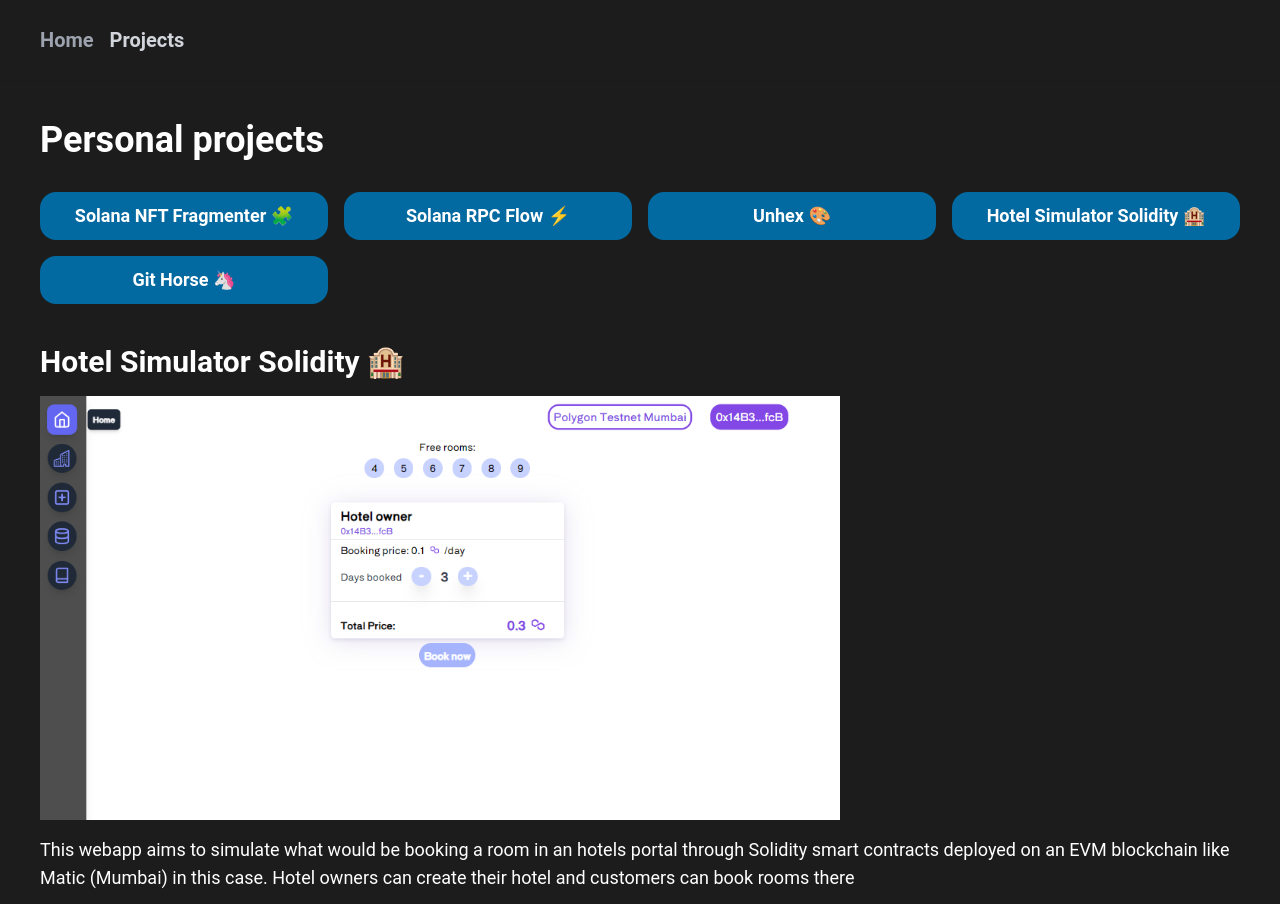
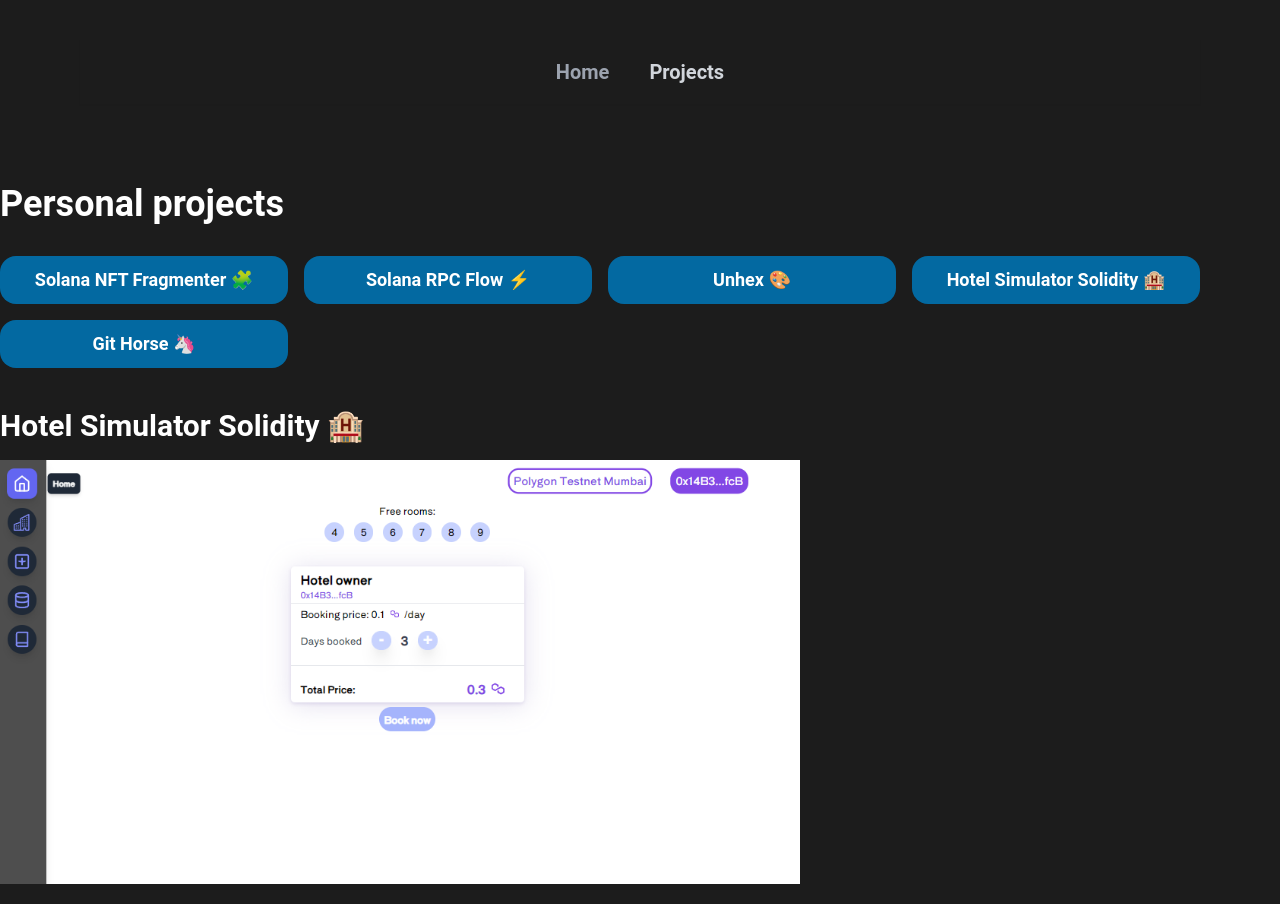
Before and after one commit to aspnxdd/arnau-portfolio, a Next.js app: page /projects in a window 1280 px wide. Shown: the top 904 px of the page. Built offline with nearby package versions, Linux system fonts and the light colour scheme.

Commit message:
feat: center stuff

```diff
--- a/components/layout/Navbar.tsx
+++ b/components/layout/Navbar.tsx
@@ -9,8 +9,8 @@
   const { asPath } = useRouter();
 
   return (
-    <nav className="flex justify-between items-center h-16 relative shadow-sm p-10">
-      <ul className="flex items-center space-x-4 text-xl">
+    <nav className="flex justify-center items-center h-16 shadow-sm m-20 mt-10">
+      <ul className="flex items-center justify-center gap-10 text-xl">
         {Object.entries(ROUTES).map(([route, path]) => (
           <li key={route}>
             <Link href={path}>
--- a/components/projects/SelectedProject.tsx
+++ b/components/projects/SelectedProject.tsx
@@ -20,7 +20,7 @@
           unoptimized={true}
         />
       )}
-      <p className="text-lg">{selectedProject.description}</p>
+      <p className="text-lg max-w-[70ch] font-semibold">{selectedProject.description}</p>
       <div className="flex space-x-4">
         {selectedProject.github && (
           <a href={selectedProject.github} target="_blank" rel="noreferrer">
--- a/pages/_app.tsx
+++ b/pages/_app.tsx
@@ -13,7 +13,9 @@
         <link rel="icon" href="/p.ico" />
       </Head>
       <Navbar />
-      <Component {...pageProps} />
+      <div className="flex items-center justify-center">
+        <Component {...pageProps} />
+      </div>
     </>
   );
 }
--- a/pages/index.tsx
+++ b/pages/index.tsx
@@ -2,8 +2,7 @@
 
 const Home: NextPage = () => {
   return (
-    <>
-      <main className="m-10">
+      <main>
         <h1 className="text-3xl  font-bold text-gray-200">
           Hi, I am <span className="text-sky-600">Arnau</span>.{" "}
           <p>I am a Full Stack Developer based in Spain.</p>
@@ -54,7 +53,6 @@
           </li>
         </ul>
       </main>
-    </>
   );
 };
 
--- a/pages/projects.tsx
+++ b/pages/projects.tsx
@@ -23,21 +23,13 @@
 
   const sortedProjects = projects.sort((a, b) => a.order - b.order);
   return (
-    <>
-      <Head>
-        <title>Arnau Portfolio</title>
-        <meta name="description" content="Generated by create next app" />
-        <meta name="viewport" content="width=device-width, initial-scale=1" />
-        <link rel="icon" href="/favicon.ico" />
-      </Head>
-      <main className="m-10">
+    <main>
       <ProjectList
         projects={sortedProjects}
         setSelectedProject={setSelectedProject}
       />
       <SelectedProject selectedProject={selectedProject} />
     </main>
-    </>
   );
 };
 
```
Lines whose indentation alone changed are shown as unchanged.
